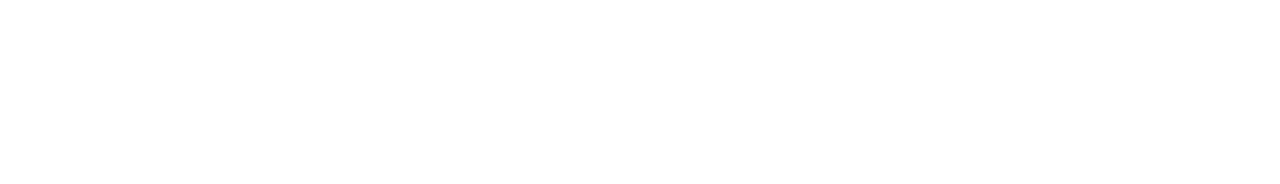
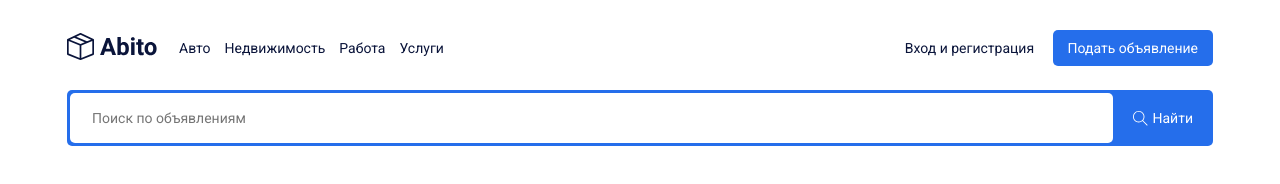
Before and after one commit to alterperson/abito, a plain HTML site: page index.html in a window 1280 px wide. Drawn offline with Linux system fonts and the light colour scheme.

Commit message:
Верстка header
+ подключение шрифта Roboto
+ картинка logo

```diff
--- a/css/style.css
+++ b/css/style.css
@@ -0,0 +1,87 @@
+body {
+  font-family: 'Roboto', sans-serif;
+  font-size: 14px;
+  color: #0a143a;
+}
+
+.header {
+  max-width: 1146px;
+  margin: auto;
+  padding-top: 30px;
+}
+
+.navbar {
+  display: flex;
+  align-items: center;
+  justify-content: space-between;
+  margin-bottom: 24px;
+}
+
+.navbar-menu {
+  margin-right: auto;
+}
+
+.menu {
+  display: flex;
+  margin: 0;
+  padding-left: 22px;
+  padding-right: 22px;
+  list-style: none;
+}
+
+.menu-item:not(:last-child) {
+  margin-right: 14px;
+}
+
+.menu-link {
+  text-decoration: none;
+  color: inherit;
+}
+
+.button {
+  display: inline-block;
+  padding: 10px 15px;
+  text-decoration: none;
+  cursor: pointer;
+}
+
+.button-link {
+  color: inherit;
+}
+
+.button-primary {
+  background-color: #256eeb;
+  color: #fff;
+  border-radius: 5px;
+}
+
+.search-panel {
+  display: flex;
+  padding: 3px;
+  height: 50px;
+  background-color: #256eeb;
+  border-radius: 5px;
+}
+
+.search-input {
+  flex-grow: 1;   /* растягивается на всё свободное место */
+  padding-left: 22px;
+  padding-right: 22px;
+  background-color: #fff;
+  border: none;
+  border-radius: 5px;
+}
+
+.search-button {
+  display: flex;
+  align-items: center;
+  padding-left: 20px;
+  padding-right: 17px;
+  background-color: #256eeb;
+  color: #fff;
+  border: none;
+}
+
+.search-button-text {
+  margin-left: 5px;
+}
--- a/index.html
+++ b/index.html
@@ -5,10 +5,51 @@
   <meta http-equiv="X-UA-Compatible" content="IE=edge">
   <meta name="viewport" content="width=device-width, initial-scale=1.0">
   <title>Abito - достка объявлений</title>
+  <link rel="preconnect" href="https://fonts.googleapis.com">
+  <link rel="preconnect" href="https://fonts.gstatic.com" crossorigin>
+  <link href="https://fonts.googleapis.com/css2?family=Roboto:wght@400;700&display=swap" rel="stylesheet">
   <link rel="stylesheet" href="css/normalize.css">
   <link rel="stylesheet" href="css/style.css">
 </head>
 <body>
-
+  <header class="header">
+    <div class="navbar">
+      <a href="/index.html" class="logo">
+        <img src="img/logo.svg" alt="Логотип" class="logo-image">
+      </a>
+      <nav class="navbar-menu">
+        <ul class="menu">
+          <li class="menu-item">
+            <a href="#" class="menu-link">Авто</a>
+          </li>
+          <li class="menu-item">
+            <a href="#" class="menu-link">Недвижимость</a>
+          </li>
+          <li class="menu-item">
+            <a href="#" class="menu-link">Работа</a>
+          </li>
+          <li class="menu-item">
+            <a href="#" class="menu-link">Услуги</a>
+          </li>
+        </ul>
+      </nav>
+      <div class="button-group">
+        <a href="#" class="button button-link">Вход и регистрация</a>
+        <a href="#" class="button button-primary">Подать объявление</a>
+      </div>
+      <!-- /.button-group -->
+    </div>
+    <!-- /.navbar -->
+    <div class="search-panel">
+      <input type="search" class="search-input" placeholder="Поиск по объявлениям" name="" id="">
+      <button class="search-button">
+        <svg class="search-icon" width="15" height="15" viewBox="0 0 15 15" fill="none" xmlns="http://www.w3.org/2000/svg">
+          <path d="M14.6506 14.0012L10.0862 9.43675C10.9465 8.43352 11.4706 7.13293 11.4706 5.71058C11.4706 2.54822 8.89765 -0.0247192 5.7353 -0.0247192C4.20353 -0.0247192 2.76265 0.571751 1.67824 1.6544C0.595589 2.73793 -0.000881376 4.17881 9.77541e-07 5.71058C9.77541e-07 8.87293 2.57294 11.4459 5.7353 11.4459C7.15765 11.4459 8.45912 10.9218 9.46235 10.0615L14.0268 14.6259L14.6506 14.0012ZM5.7353 10.5635C3.06 10.5635 0.882354 8.38675 0.882354 5.71058C0.881472 4.41352 1.38618 3.19499 2.30294 2.2791C3.21882 1.36234 4.43824 0.857634 5.7353 0.857634C8.41059 0.857634 10.5882 3.0344 10.5882 5.71058C10.5882 8.38587 8.41059 10.5635 5.7353 10.5635Z" fill="white"/>
+        </svg>
+        <span class="search-button-text">Найти</span>
+      </button>
+    </div>
+    <!-- /.search-panel -->
+  </header>
 </body>
 </html>
```
Also changed, not shown: img/logo.svg (added).
